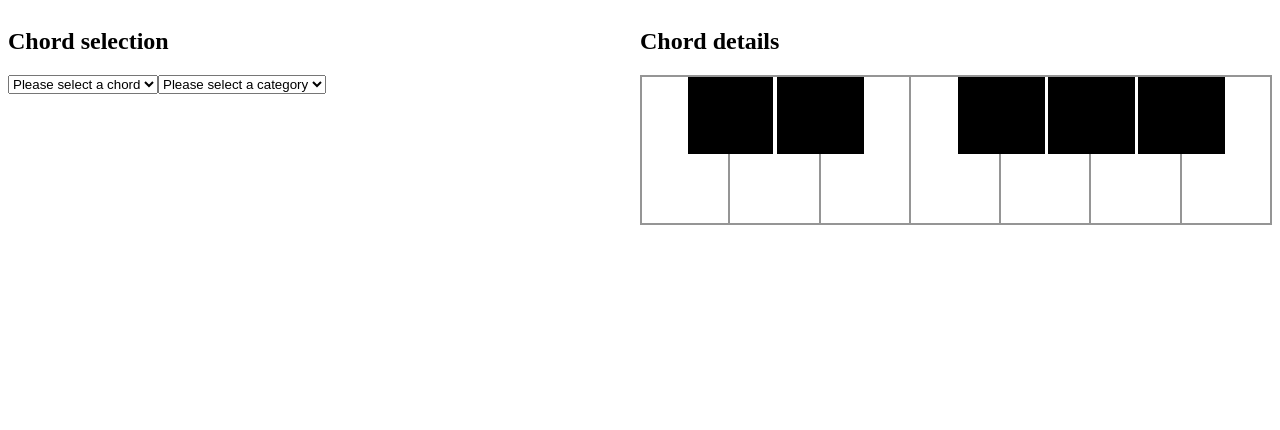
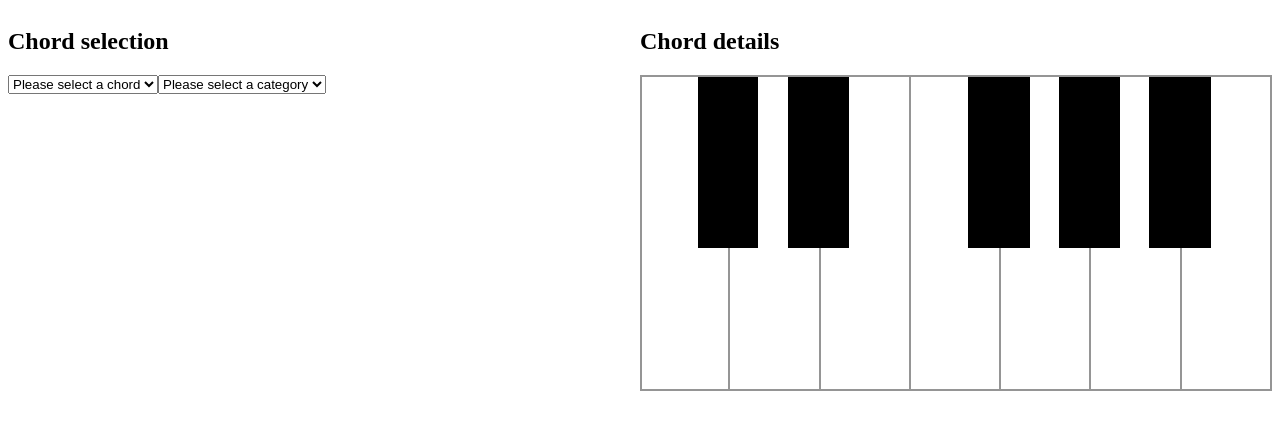
Before and after one commit to giorgiabaroffio/ChordsWiki, a website: page index.html in a window 1280 px wide. Drawn offline with nearby package versions, Linux system fonts and the light colour scheme; files that its build step writes are made by us from their sources.

Commit message:
fixed keyboard style to keep proportions between height/width when resizing

```diff
--- a/TODO.txt
+++ b/TODO.txt
@@ -12,6 +12,5 @@ TODO
 - zip of dist
 - chordsData wrapper object with getter
 - fix css: max-width, black_key reduce width
-- add variable to keyboard.scss to manage proportions in height / width
 - add validation on sourceData, instrument (public: displayNotes, cleanNotes, container)
 - integrate local storage to store sequences
--- a/src/sass/_keyboard.scss
+++ b/src/sass/_keyboard.scss
@@ -1,5 +1,18 @@
-.chordsWiki_keyboard:after {
-	@extend %clearfix;
+.chordsWiki_keyboard_container{
+	position: relative;
+	padding-bottom: 50%;
+	height: 0;
+}
+
+.chordsWiki_keyboard {
+	position: absolute;
+	top: 0;
+	left: 0;
+	width: 100%;
+	height: 100%;
+	:after {
+		@extend %clearfix;
+	}
 }
 
 .chordsWiki_key{
@@ -7,7 +20,7 @@
 	position: relative;
 	width: calc(100% / 7);
 	border: 2px solid #959595;
-	height: 150px;
+	height: 100%;
 	box-sizing: border-box;
 }
 
@@ -16,14 +29,13 @@
 }
 
 .chordsWiki_black_key{
-	 position: absolute;
-	 left: 53%;
-	 background-color: black;
-	 border: 2px solid black;
-	 width: 94%;
-	 height: 50%;
-	 z-index: 1;
- }
+	position: absolute;
+	left: 65%;
+	background-color: black;
+	width: 70%;
+	height: 55%;
+	z-index: 1;
+}
 
 .chordsWiki_pressed_key{
 	background-color: red;
```
